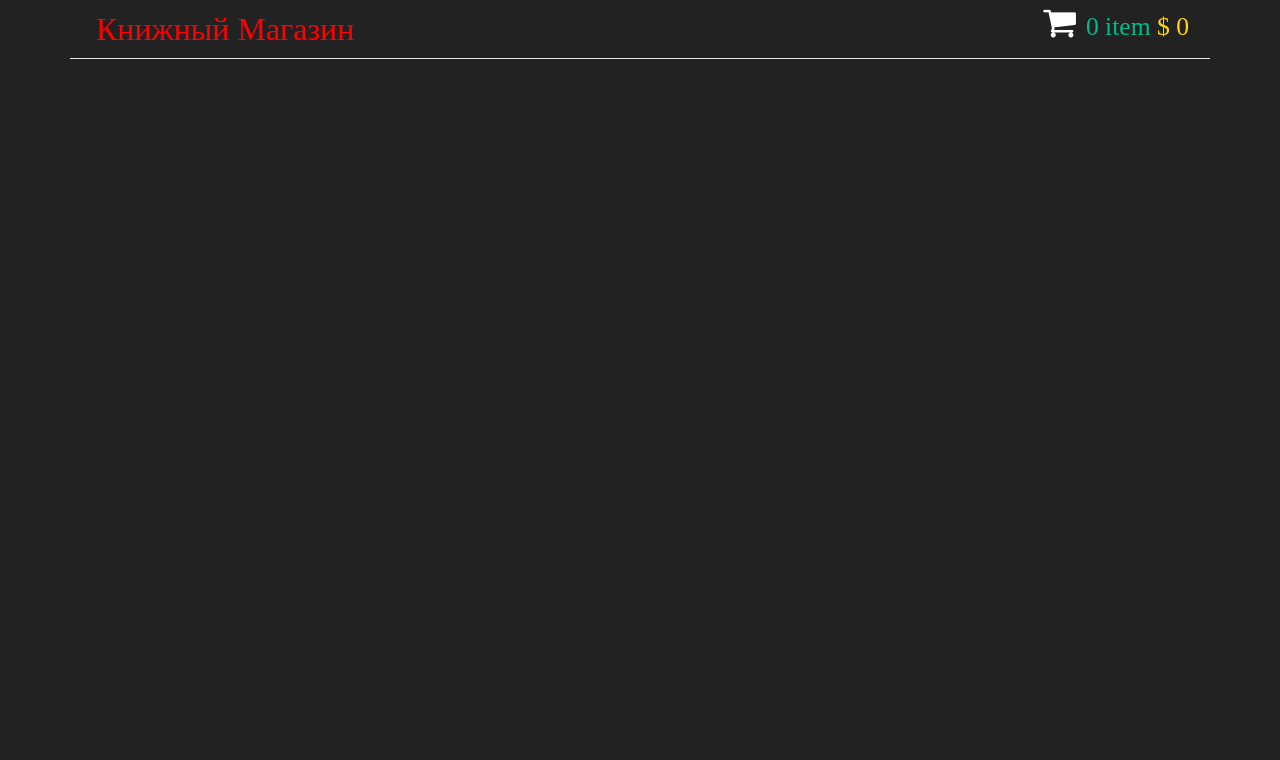
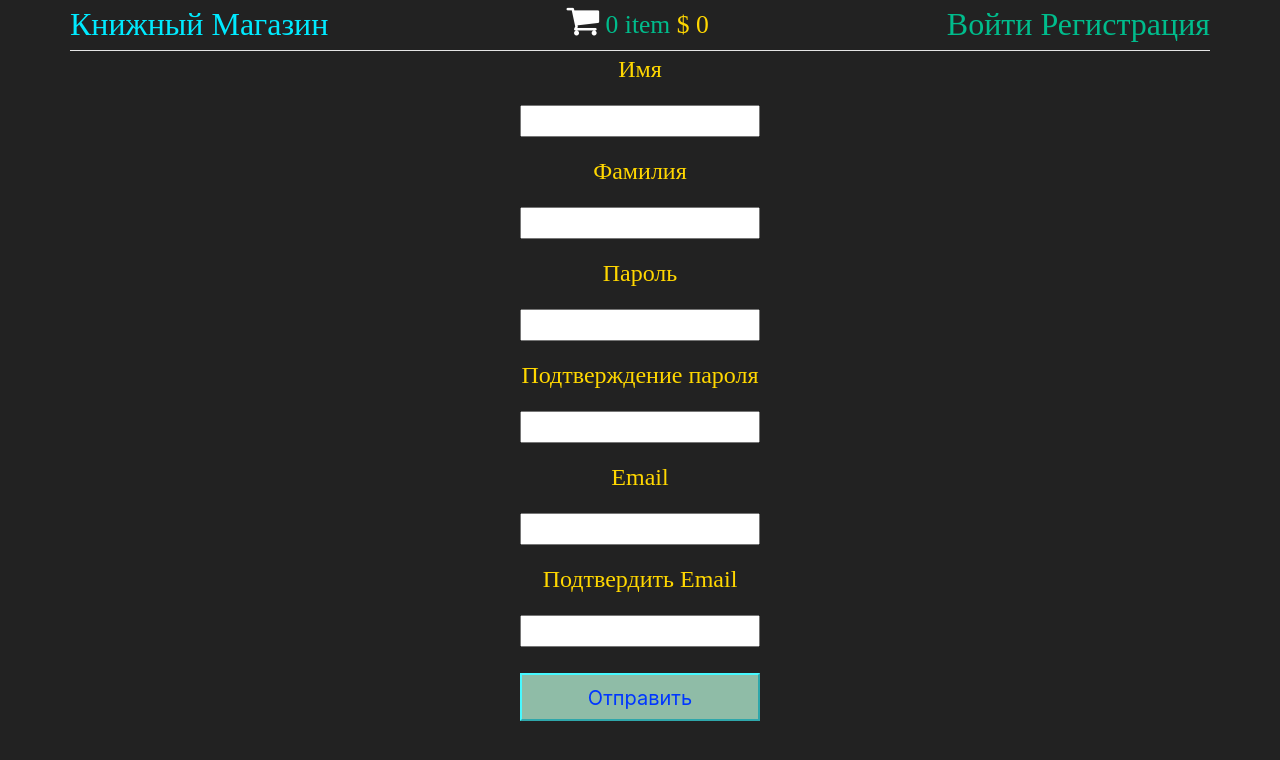
Before and after one commit to TolikCallboy/BookShop, a React app: page /authorization in a window 1280 px wide. Built offline with nearby package versions, Linux system fonts and the light colour scheme.

Commit message:
Added registration and authorization form

```diff
--- a/package.json
+++ b/package.json
@@ -6,6 +6,7 @@
     "@testing-library/jest-dom": "^5.11.10",
     "@testing-library/react": "^11.2.6",
     "@testing-library/user-event": "^12.8.3",
+    "formik": "^2.2.6",
     "prop-types": "^15.7.2",
     "react": "^17.0.2",
     "react-dom": "^17.0.2",
@@ -14,7 +15,8 @@
     "react-scripts": "4.0.3",
     "redux": "^4.0.5",
     "redux-thunk": "^2.3.0",
-    "web-vitals": "^1.1.1"
+    "web-vitals": "^1.1.1",
+    "yup": "^0.32.9"
   },
   "scripts": {
     "start": "react-scripts start",
--- a/src/Components/App.js
+++ b/src/Components/App.js
@@ -4,11 +4,13 @@ import HomePage from "./Pages/HomePage/HomePage";
 import TitlePage from "./Pages/TitlePage/TitlePage";
 import Header from "./Pages/Header/Header";
 import "./App.css"
+import Authorization from "./Authorization/Authorization";
+import Login from "./Authorization/Login";
 
 const App = ( ) => {
     return (
         <main role='main' className="container">
-            <Header numItems={5} total={101111}/>
+            <Header/>
             <Switch>
                 <Route
                     path="/"
@@ -18,6 +20,8 @@ const App = ( ) => {
                     path="/cart"
                     component={TitlePage}
                 />
+                <Route path='/authorization' render={() => <Authorization/>}/>
+                <Route path='/login' render={() => <Login/>}/>
             </Switch>
         </main>
     )
--- /dev/null
+++ b/src/Components/Authorization/Authorization.css
@@ -0,0 +1,31 @@
+.formik {
+    display: flex;
+    justify-content: center;
+    text-align: center;
+}
+
+
+.formik button {
+    width: 14rem;
+    height: 3rem;
+    color: #0037ff;
+    border-color: #47f9ff;
+    background-color: #8fbca7;
+    font-size: 20px;
+
+}
+
+.formik label {
+    color: gold;
+    font-size: 1.3rem;
+}
+
+.formik input {
+    width: 14rem;
+}
+
+.formik p {
+    color: #f60000;
+    font-size: 20px;
+    font-family: cursive;
+}
--- /dev/null
+++ b/src/Components/Authorization/Authorization.js
@@ -0,0 +1,118 @@
+import React from "react";
+import {Formik} from "formik";
+import * as yup from 'yup'
+
+import './Authorization.css'
+
+
+const Authorization = () => {
+
+    const validationSchema = yup.object().shape({
+        name: yup.string().typeError('Должно быть строкой').required('Обязательно'),
+        secondName: yup.string().typeError('Должно быть строкой').required('Обязательно'),
+        password: yup.string().typeError('Должно быть строкой').required('Обязательно'),
+        confirmPassword: yup.string().oneOf([yup.ref('password')], 'Пароли не совпадают').required('Обязательно'),
+        email: yup.string().email('Введите верный Email').required('Обязательно'),
+        confirmEmail: yup.string().email('Введите верный Email').oneOf([yup.ref('email')], 'Email Не совпадают').required('Обязательно'),
+    })
+
+
+    return (
+        <div className='formik'>
+            <Formik
+                initialValues={{
+                    name: "",
+                    secondName: "",
+                    password: '',
+                    confirmPassword: '',
+                    email: '',
+                    confirmEmail: ""
+                }}
+
+                validatorOnBlur
+                onSubmit={(values) => {console.log(values) }}
+                validationSchema={validationSchema}
+            >
+                {({ values, errors, touched, handleChange, handleBlur, isValid, handleSubmit, dirty }) => (
+                    <div>
+                        <p>
+                            <label htmlFor={'name'}>Имя</label><br/>
+                            <input
+                                type={'text'}
+                                name={'name'}
+                                onChange={handleChange}
+                                onBlur={handleBlur}
+                                value={values.name}/>
+                        </p>
+                        { touched.name && errors.name && <p>{errors.name}</p> }
+
+                        <p>
+                            <label htmlFor={'secondName'}>Фамилия</label><br/>
+                            <input
+                                type={'text'}
+                                name={'secondName'}
+                                onChange={handleChange}
+                                onBlur={handleBlur}
+                                value={values.secondName}/>
+                        </p>
+                        { touched.secondName && errors.secondName && <p>{errors.secondName}</p> }
+
+                        <p>
+                            <label htmlFor={'password'}>Пароль</label><br/>
+                            <input
+                                type={'password'}
+                                name={'password'}
+                                onChange={handleChange}
+                                onBlur={handleBlur}
+                                value={values.password}/>
+                        </p>
+                        { touched.password && errors.password && <p>{errors.password}</p> }
+
+                        <p>
+                            <label htmlFor={'confirmPassword'}>Подтверждение пароля</label><br/>
+                            <input
+                                type={'password'}
+                                name={'confirmPassword'}
+                                onChange={handleChange}
+                                onBlur={handleBlur}
+                                value={values.confirmPassword}/>
+                        </p>
+                        { touched.confirmPassword && errors.confirmPassword && <p>{errors.confirmPassword}</p> }
+
+                        <p>
+                            <label htmlFor={'confirmPassword'}>Email</label><br/>
+                            <input
+                                type={'email'}
+                                name={'email'}
+                                onChange={handleChange}
+                                onBlur={handleBlur}
+                                value={values.email}/>
+                        </p>
+                        { touched.email && errors.email && <p>{errors.email}</p> }
+
+                        <p>
+                            <label htmlFor={'confirmEmail'}>Подтвердить Email</label><br/>
+                            <input
+                                type={'email'}
+                                name={'confirmEmail'}
+                                onChange={handleChange}
+                                onBlur={handleBlur}
+                                value={values.confirmEmail}/>
+                        </p>
+                        { touched.confirmEmail && errors.confirmEmail && <p>{errors.confirmEmail}</p> }
+
+                        <button
+                            disabled={!isValid && !dirty}
+                            type={'submit'}
+                            onClick={handleSubmit}>Отправить</button>
+                    </div>
+                )}
+
+            </Formik>
+
+
+        </div>
+    )
+}
+
+export default Authorization
--- /dev/null
+++ b/src/Components/Authorization/Login.css
@@ -0,0 +1,39 @@
+.formik {
+    display: flex;
+    justify-content: center;
+    text-align: center;
+    font-size: 20px;
+}
+
+
+.formik button {
+    width: 15rem;
+    height: 3rem;
+    color: #0037ff;
+    border-color: #47f9ff;
+    background-color: #8fbca7;
+    margin-top: 10px;
+    margin-bottom: 10px;
+}
+
+.formik label {
+    color: gold;
+    font-size: 1.5rem;
+}
+
+.formik input {
+    width: 15rem;
+    margin-top: 10px;
+    height: 2rem;
+}
+
+.formik p {
+    color: #f60000;
+
+    font-family: cursive;
+}
+
+.button-checkbox {
+    font-size: 1.3rem;
+    color: #379af1;
+}
--- /dev/null
+++ b/src/Components/Authorization/Login.js
@@ -0,0 +1,72 @@
+import React from "react";
+import {Formik} from "formik";
+import * as yup from 'yup'
+
+import './Login.css'
+
+
+const Login = () => {
+
+    const validationSchema = yup.object().shape({
+        name: yup.string().typeError('Должно быть строкой').required('Обязательно'),
+        password: yup.string().typeError('Должно быть строкой').required('Обязательно'),
+    })
+
+
+    return (
+        <div className='formik'>
+            <Formik
+                initialValues={{
+                    name: "",
+                    password: '',
+                }}
+
+                validatorOnBlur
+                onSubmit={(values) => {console.log(values) }}
+                validationSchema={validationSchema}
+            >
+                {({ values, errors, touched, handleChange, handleBlur, isValid, handleSubmit, dirty }) => (
+                    <div>
+                        <p>
+                            <label htmlFor={'name'}>Имя</label><br/>
+                            <input
+                                type={'text'}
+                                name={'name'}
+                                onChange={handleChange}
+                                onBlur={handleBlur}
+                                value={values.name}/>
+                        </p>
+                        { touched.name && errors.name && <p>{errors.name}</p> }
+
+                        <p>
+                            <label htmlFor={'password'}>Пароль</label><br/>
+                            <input
+                                type={'password'}
+                                name={'password'}
+                                onChange={handleChange}
+                                onBlur={handleBlur}
+                                value={values.password}/>
+                        </p>
+                        { touched.password && errors.password && <p>{errors.password}</p> }
+
+                            <button
+                                disabled={!isValid && !dirty}
+                                type={'submit'}
+                                onClick={handleSubmit}>Отправить</button>
+
+                        <p>
+                            <label htmlFor="checkbox">Запомнить меня</label><br/>
+                            <input type="checkbox" />
+                        </p>
+
+                        </div>
+                )}
+
+            </Formik>
+
+
+        </div>
+    )
+}
+
+export default Login
--- a/src/Components/Pages/Header/Header.css
+++ b/src/Components/Pages/Header/Header.css
@@ -1,32 +1,35 @@
 .shop-header {
     border-bottom: 1px solid #e5e5e5;
-    margin-bottom: 1rem;
     display: flex;
     justify-content: space-between;
+    font-family: Bahnschrift;
 }
 
 .shop-header .logo {
-    font-family: Bahnschrift;
-    color: red;
+    color: #00eaff;
     font-size: 2rem;
-    padding-left: 1rem;
-    margin: 5px 5px 5px 10px;
 }
 
 .shop-header .shopping-cart {
+    float: right;
     font-family: Bahnschrift;
     align-self: center;
     font-size: 1.6rem;
-    padding-right: 1rem;
-    margin: 5px 5px 5px 5px;
 }
 
 .shop-header .shopping-cart .cart-icon {
     font-size: 2.2rem;
     color: #ffffff;
-    margin-right: 10px;
+    margin-top: 3px;
 }
 
 .shop-header .shopping-cart .total-color  {
     color: gold;
 }
+
+.authorization {
+    color: #a3ff47;
+    font-size: 2rem;
+    justify-content: space-between;
+    margin-bottom: 2px;
+}
--- a/src/Components/Pages/Header/Header.js
+++ b/src/Components/Pages/Header/Header.js
@@ -8,16 +8,19 @@ const Header = ({ count, total}) => {
     return (
             <header className='shop-header row'>
                 <Link to='/'>
-                <div className='logo text-red'>Книжный Магазин</div>
+                    <span className='logo text-red'>Книжный Магазин</span>
                 </Link>
                 <Link to="/cart">
-                <div className='shopping-cart'>
+                <span className='shopping-cart'>
                     <i className='cart-icon fa fa-shopping-cart'/>
-                    <span>{count} item </span>
+                    <span> {count} item </span>
                     <span className="total-color">$ {total}</span>
-
-                </div>
+                </span>
                 </Link>
+                <span className='authorization'>
+                <a href="/login">Войти </a>
+                <a href="/authorization"> Регистрация</a>
+            </span>
             </header>
     )
 }
--- a/src/Components/Pages/ShoppingTable/ShoppingTable.js
+++ b/src/Components/Pages/ShoppingTable/ShoppingTable.js
@@ -60,7 +60,7 @@ const ShoppingTable = ({items, total, onIncrease, onDecrease, onDelete}) => {
             </table>
 
             <div className="total">
-                <span>Total: </span>
+                <span>Общая цена: </span>
                 <span className="total-color">$ {total}</span>
 
             </div>
```
Also changed, not shown: src/Sobes/Types.html (deleted, +0 -70 lines), 1 other file. Lines whose indentation alone changed are shown as unchanged.
